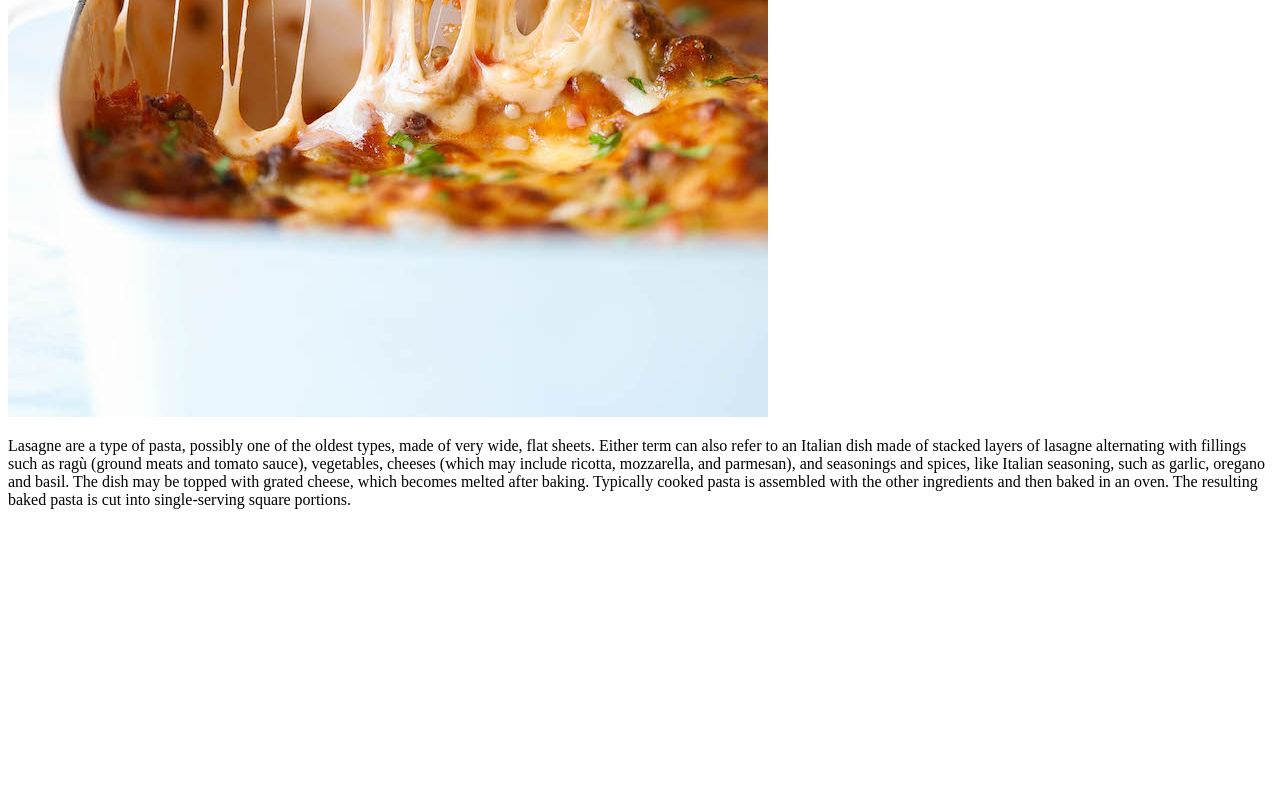
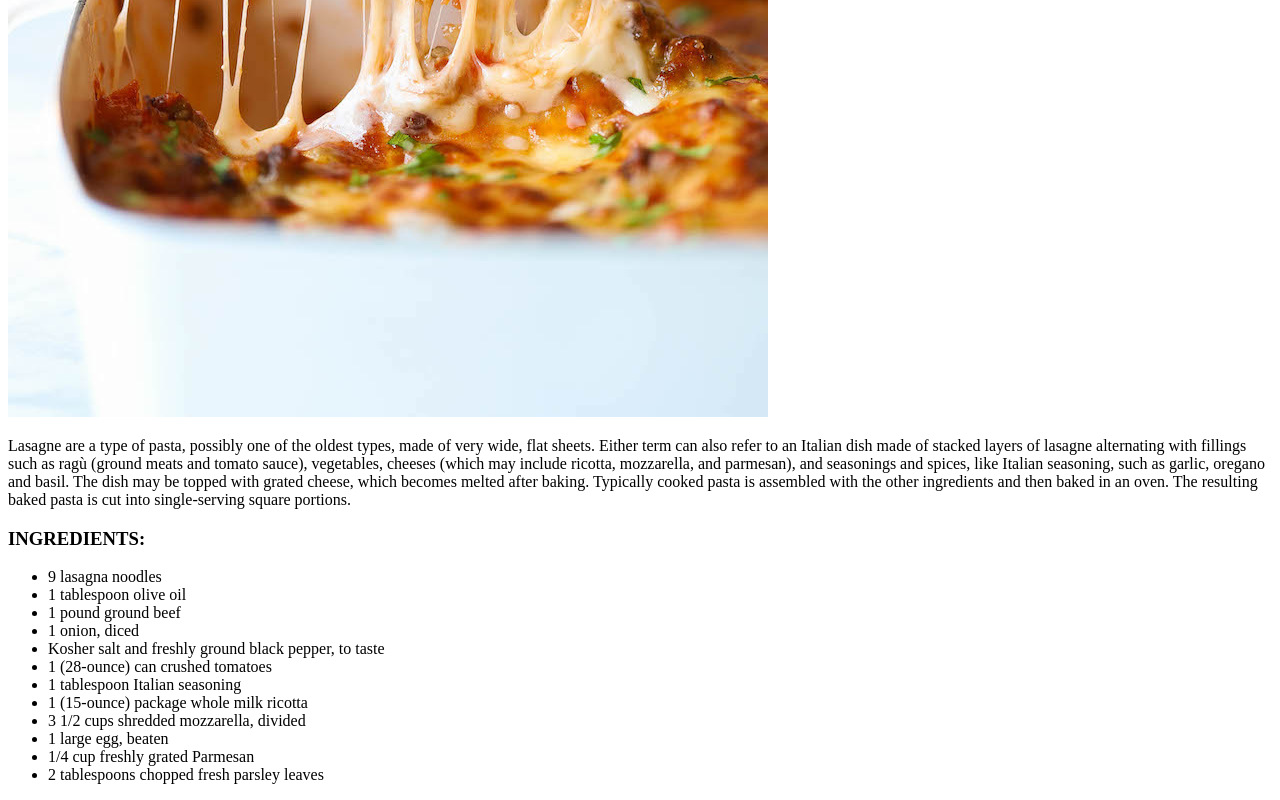
Before and after one commit to roman-thapa/odin-recipes, a plain HTML site: page recipes/lasagna.html in a window 1280 px wide. Shown: the part 803-1603 px from the top of the page. Before the commit the page ends 1328 px from the top, so only its background shows below. Drawn offline with Linux system fonts and the light colour scheme.

Commit message:
Add unordered list of INGREDIENTS in lasagna.html page
list of required INGREDIENTS were added in lasagna.html page

```diff
--- a/recipes/lasagna.html
+++ b/recipes/lasagna.html
@@ -11,7 +11,21 @@
 		<h1>Lasagna recipe</h1>
 		<p><img src="../img/lasagna.jpg" alt="Homemade delicious lasagna picked by a spoon"></p>
 		<p>Lasagne are a type of pasta, possibly one of the oldest types, made of very wide, flat sheets. Either term can also refer to an Italian dish made of stacked layers of lasagne alternating with fillings such as ragù (ground meats and tomato sauce), vegetables, cheeses (which may include ricotta, mozzarella, and parmesan), and seasonings and spices, like Italian seasoning, such as garlic, oregano and basil. The dish may be topped with grated cheese, which becomes melted after baking. Typically cooked pasta is assembled with the other ingredients and then baked in an oven. The resulting baked pasta is cut into single-serving square portions.</p>
-
+		<h3>INGREDIENTS:</h3>
+		<p> <ul>
+			<li>9 lasagna noodles</li>
+			<li>1 tablespoon olive oil</li>
+			<li>1 pound ground beef</li>
+			<li>1 onion, diced</li>
+			<li>Kosher salt and freshly ground black pepper, to taste</li>
+			<li>1 (28-ounce) can crushed tomatoes</li>
+			<li>1 tablespoon Italian seasoning</li>
+			<li>1 (15-ounce) package whole milk ricotta</li>
+			<li>3 1/2 cups shredded mozzarella, divided</li>
+			<li>1 large egg, beaten</li>
+			<li>1/4 cup freshly grated Parmesan</li>
+			<li>2 tablespoons chopped fresh parsley leaves</li>
+		</ul> </p>
 
 	</body>
 </html>
```
